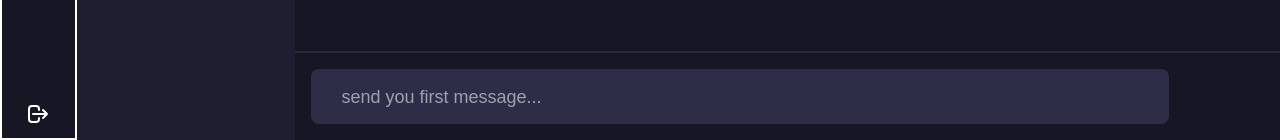
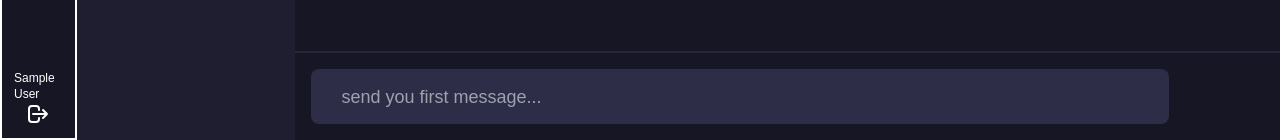
Before and after one commit to shivam1317/Chat-Society, a React (Create React App) app in the folder Client/: page /dashboard in a window 1280 px wide. Shown: the part 660-800 px from the top of the page. Built offline with nearby package versions, Linux system fonts and the light colour scheme; no server answers; sample sign-in values are in the browser's storage; the HTML template or start-up script is replaced by a standard one.

Commit message:
Added username functionality

```diff
--- a/Client/src/components/Home/Home.jsx
+++ b/Client/src/components/Home/Home.jsx
@@ -7,10 +7,13 @@ import { ToastContainer, toast } from "react-toastify";
 import "react-toastify/dist/ReactToastify.css";
 
 const Home = () => {
+  console.log(auth.currentUser);
+  const [displayName, setDisplayName] = useState("");
   const [isAuthenticated, setIsAuthenticated] = useState(true);
   const navigate = useNavigate();
   onAuthStateChanged(auth, (currUser) => {
     if (currUser) {
+      setDisplayName(currUser.displayName);
       setIsAuthenticated(true);
     } else {
       setIsAuthenticated(false);
@@ -109,8 +112,12 @@ const Home = () => {
               />
             </svg>
           </div>
-          <div className="mt-auto flex justify-center hover:text-blue-500 transition-all ">
-            <button onClick={logoutUser}>
+          <div className="mt-auto flex justify-center flex-col items-center">
+            <p className="text-xs">{displayName}</p>
+            <button
+              onClick={logoutUser}
+              className="hover:text-blue-500 transition-all"
+            >
               <ToastContainer />
               <svg
                 xmlns="http://www.w3.org/2000/svg"
--- a/Client/src/components/Signup/Signup.jsx
+++ b/Client/src/components/Signup/Signup.jsx
@@ -7,6 +7,7 @@ import {
   onAuthStateChanged,
   GoogleAuthProvider,
   signInWithPopup,
+  updateProfile,
 } from "firebase/auth";
 import { auth } from "../../firebase-config";
 import { ToastContainer, toast } from "react-toastify";
@@ -72,6 +73,7 @@ const Signup = () => {
       console.log("trying user auth");
 
       const user = await createUserWithEmailAndPassword(auth, email, password);
+      await updateProfile(auth.currentUser, { displayName: username });
       console.log(user);
       toast.update(id, {
         render: "Login successfull",
```
